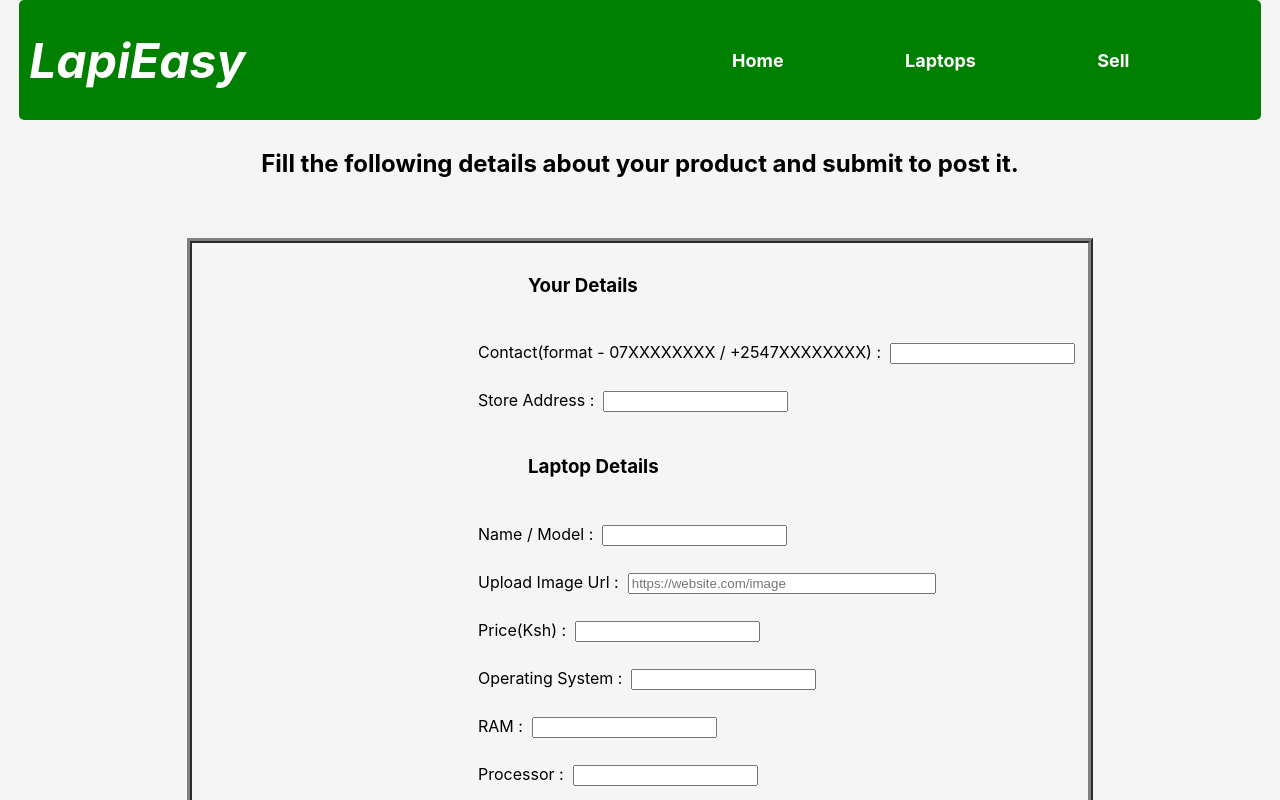
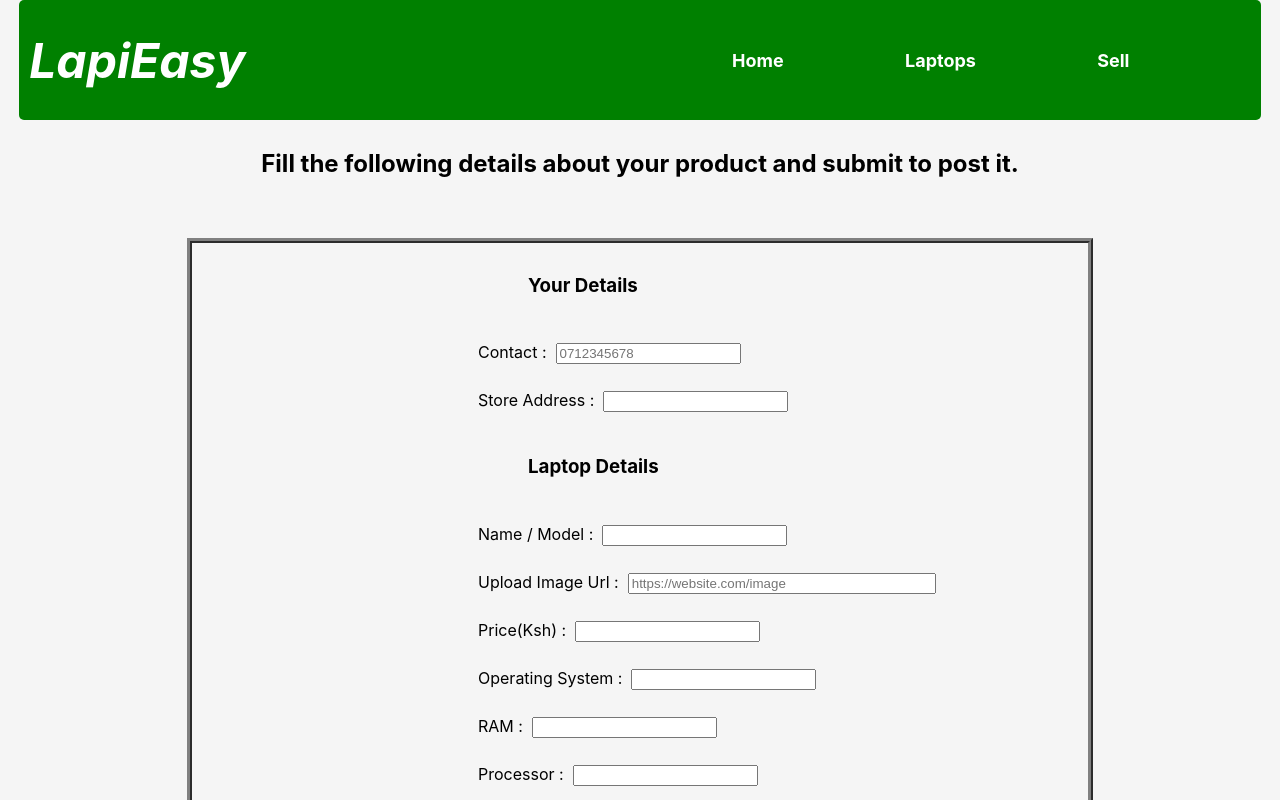
Before and after one commit to Patrick-Njiru/Lapi-Easy, a React (Create React App) app: page /sell in a window 1280 px wide. Shown: the top 800 px of the page. Built offline with nearby package versions, Linux system fonts and the light colour scheme; no server answers.

Commit message:
Modify file.

```diff
--- a/src/components/Sell.js
+++ b/src/components/Sell.js
@@ -75,12 +75,13 @@ function Sell({ setLaptops, API }) {
           <section>
             <h3>Your Details</h3>
               <label>
-                Contact(format - 07XXXXXXXX / +2547XXXXXXXX) : &nbsp;
+                Contact : &nbsp;
                 <input
                 type='tel'
                 minLength='10'
                 name='sellerContact'
                 required
+                placeholder='0712345678'
                 onChange={handleChange}
                 />
               </label> <br />
```
